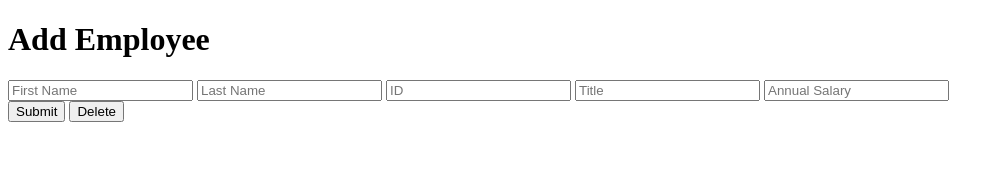
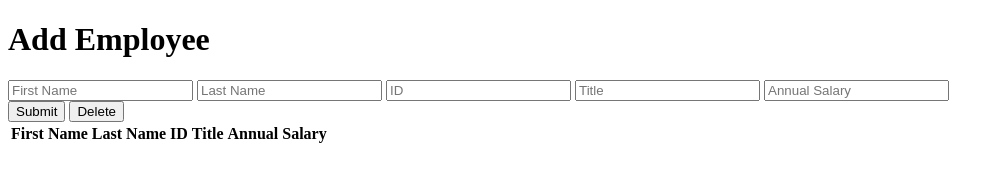
Before and after one commit to maiajohnson/weekend-jquery-salary-calculator, a plain HTML site: page index.html in a window 1280 px wide. Shown: the whole page, without its empty margins (0-1004 px from the left). Drawn offline with Linux system fonts and the light colour scheme.

Commit message:
created table in html

```diff
--- a/index.html
+++ b/index.html
@@ -20,8 +20,17 @@
     </div>
 
     <button id="submitbtn">Submit</button>
-
     <button id="deletebtn">Delete</button>
 
+    <table>
+        <tr>
+            <th>First Name</th>
+            <th>Last Name</th>
+            <th>ID</th>
+            <th>Title</th>
+            <th>Annual Salary</th>
+            <th></th>
+        </tr>
+    </table>
 </body>
 </html>
```
